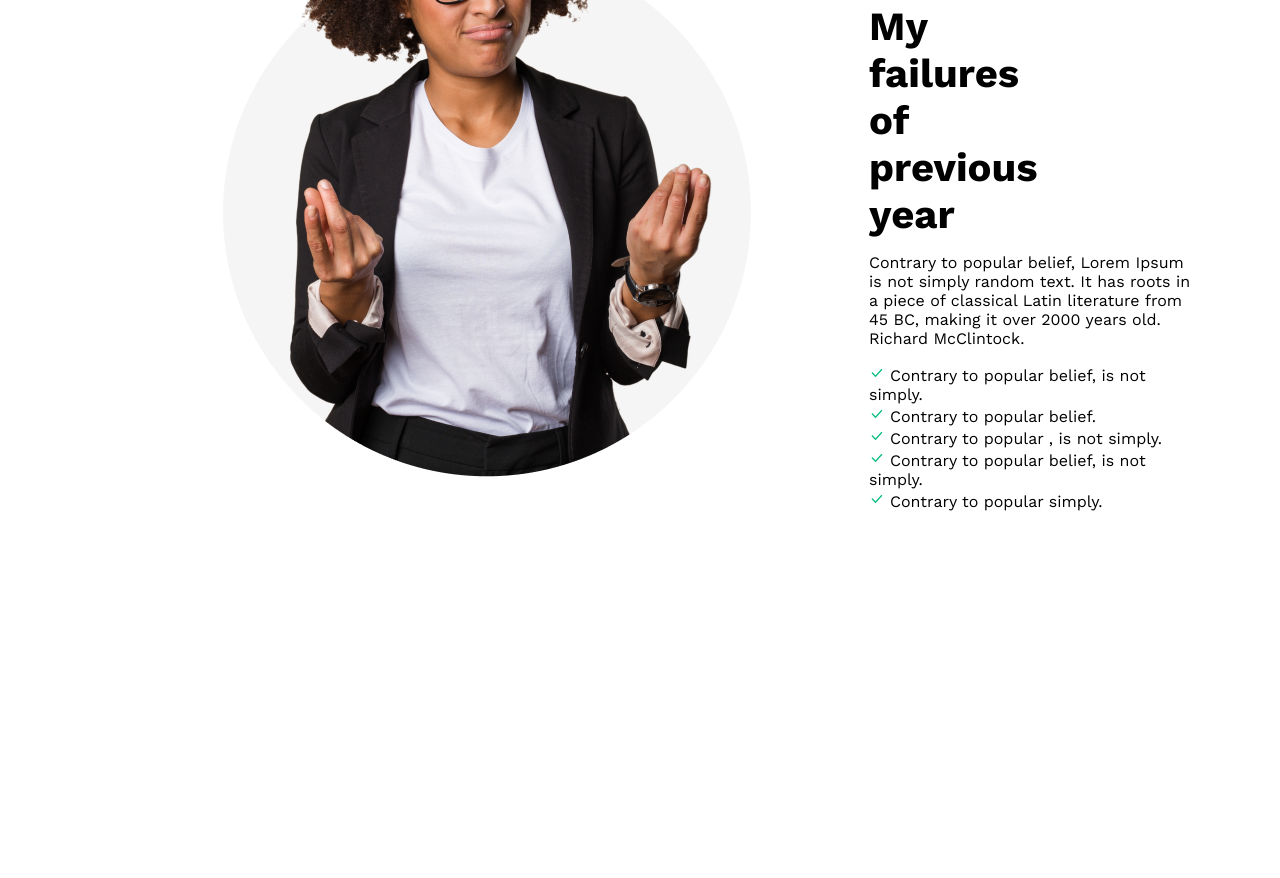
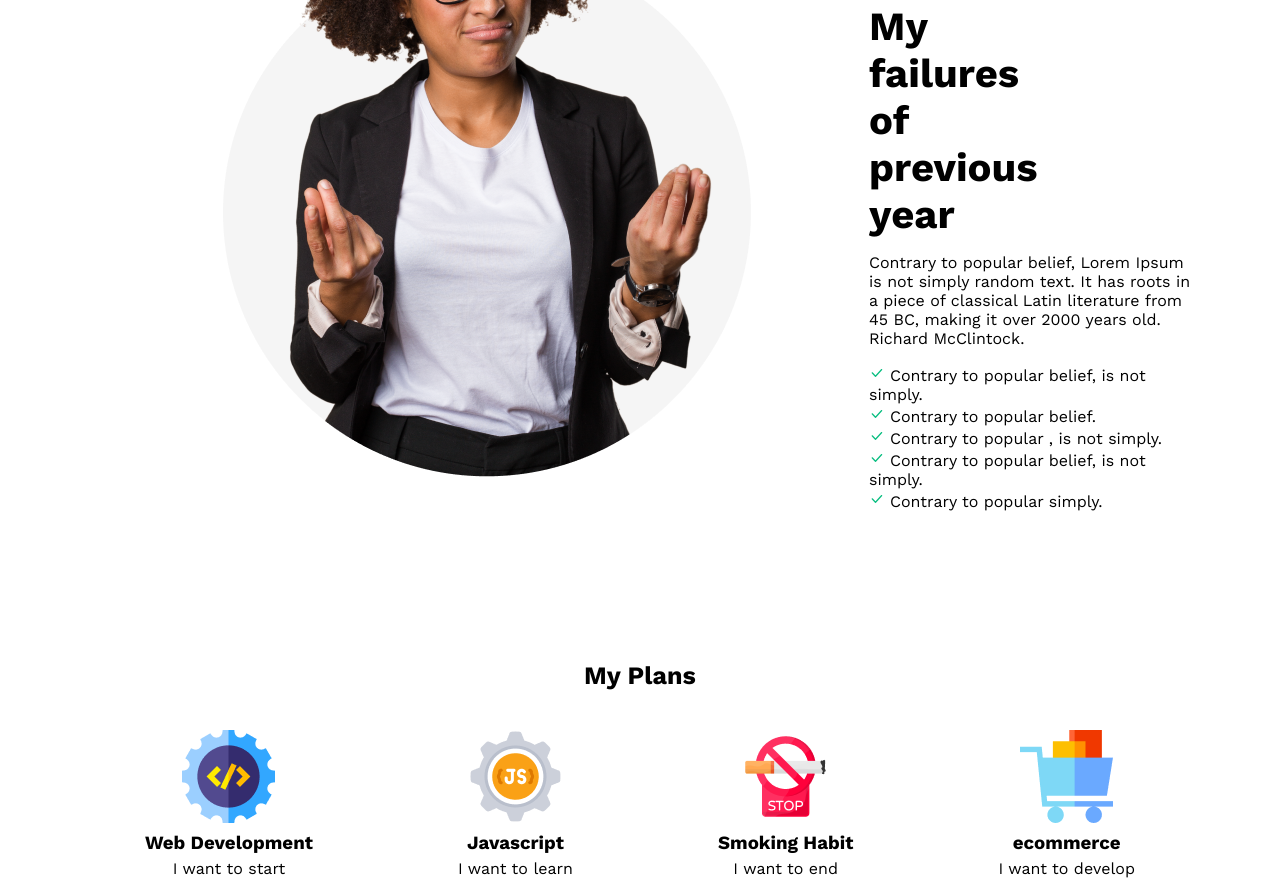
Before and after one commit to Ma-web2/practice-new-year-new-one, a plain HTML site: page index.html in a window 1280 px wide. Shown: the part 1205-2083 px from the top of the page. Before the commit the page ends 1766 px from the top, so only its background shows below. Drawn offline with nearby package versions, Linux system fonts and the light colour scheme.

Commit message:
my plan section added

```diff
--- a/index.html
+++ b/index.html
@@ -41,6 +41,33 @@
                 </div>
             </div>
         </section>
+        <!-- my plan section starts here -->
+        <section>
+
+            <h3 class="plan-title">My Plans</h3>
+        <div class="plan-container">
+            <div class="plan-info">
+                <img src="images/icons/web.png" alt="Web Development Image">
+                    <h3 class="plan-info-title">Web Development</h3>
+                    <p>I want to start</p>
+            </div>
+            <div class="plan-info">
+                <img src="images/icons/js.png" alt="Javascript Image">
+                    <h3 class="plan-info-title">Javascript</h3>
+                    <p>I want to learn</p>
+            </div>
+            <div class="plan-info">
+                <img src="images/icons/smoke.png" alt="Stop smoking Habit Image">
+                    <h3 class="plan-info-title">Smoking Habit</h3>
+                    <p>I want to end</p>
+            </div>
+            <div class="plan-info">
+                <img src="images/icons/ecom.png" alt="Ecommerce Image">
+                    <h3 class="plan-info-title">ecommerce</h3>
+                    <p>I want to develop</p>
+            </div>
+        </div>
+         </section>
     </main>
     <footer>
 
--- a/style/style.css
+++ b/style/style.css
@@ -11,7 +11,7 @@
     height: 808px;
     width: auto;
     background-repeat: no-repeat;
-    background-size: inherit;
+    background-size: cover;
 
 }
 .header-text{
@@ -75,3 +75,22 @@
     padding-top: 2px;
     color: #16D887 ;
 }
+/* Plan section starts here */
+.plan-title{
+    text-align: center;
+    margin-bottom: 40px;
+    margin-top: 100px;
+    font-size: 25px;
+
+}
+.plan-container{
+    display: flex;
+    justify-content: space-evenly;
+}
+.plan-info{
+    text-align: center;
+}
+.plan-info-title{
+    margin-top: 5px;
+    margin-bottom: 5px;
+}
```
